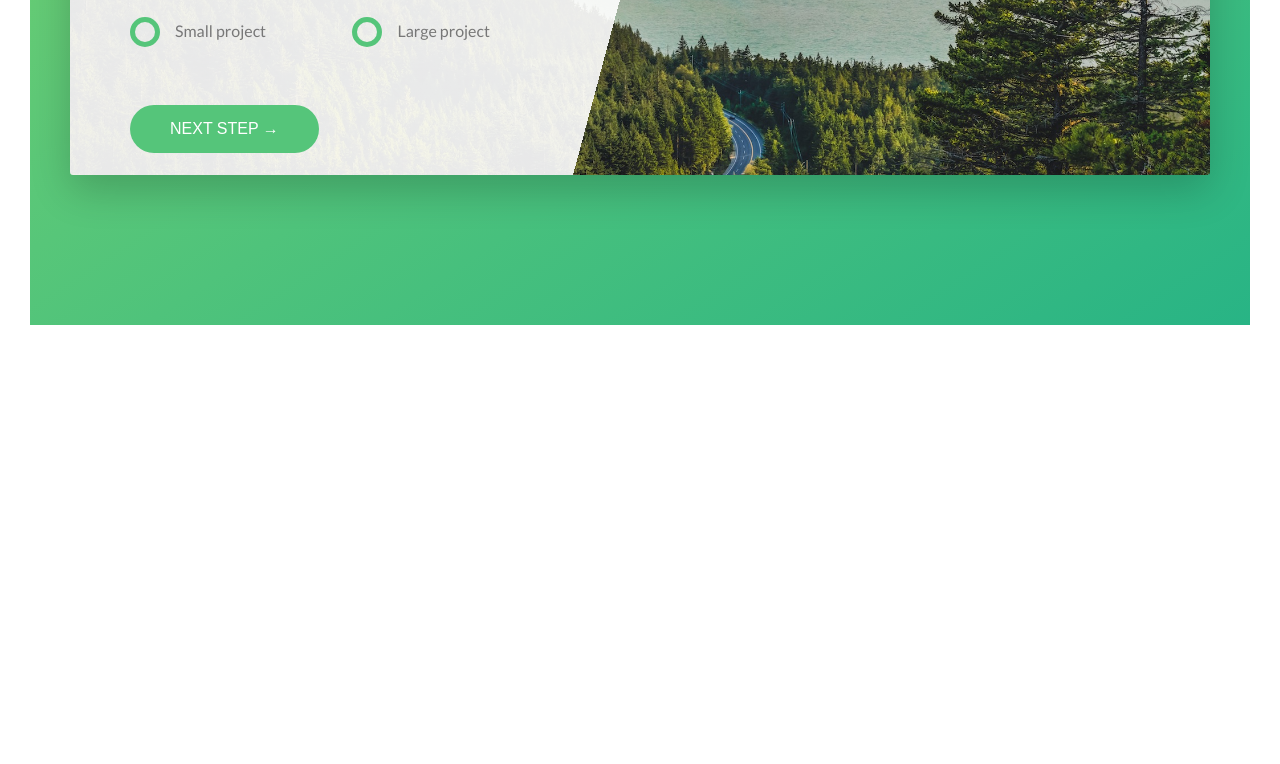
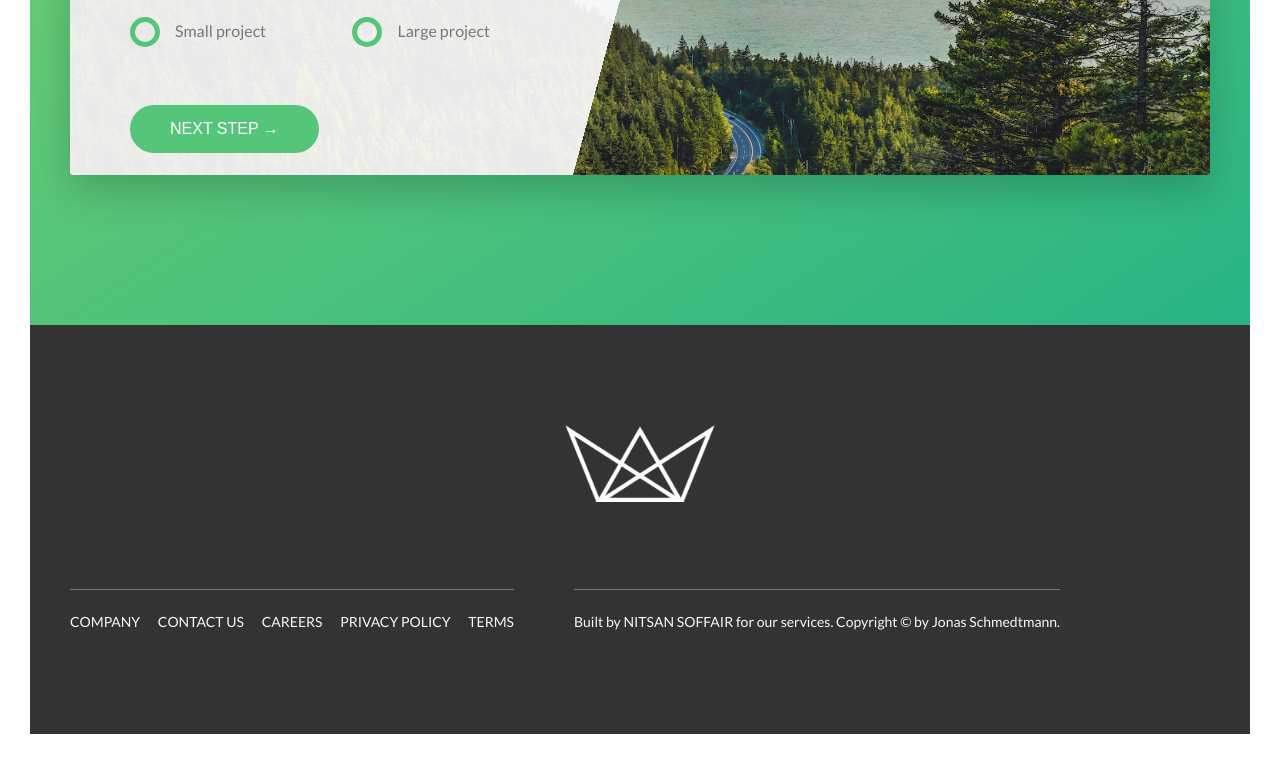
Before and after one commit to nitsansoffair/nitsansoffair, a website: page index.html in a window 1280 px wide. Shown: the part 5090-5854 px from the top of the page. Before the commit the page ends 5445 px from the top, so only its background shows below. Drawn offline with Linux system fonts and the light colour scheme.

Commit message:
Building the Footer

```diff
--- a/index.html
+++ b/index.html
@@ -327,6 +327,30 @@
         </section>
     </main>
 
+    <footer class="footer">
+        <div class="footer__logo-box">
+            <img src="img/logo-white.png" alt="Full logo" class="footer__logo"/>
+        </div>
+        <div class="row">
+            <div class="col-one-of-2">
+                <div class="footer__navigation">
+                    <ul class="footer__list">
+                        <li class="footer__item"><a href="#" class="footer__link">Company</a></li>
+                        <li class="footer__item"><a href="#" class="footer__link">Contact us</a></li>
+                        <li class="footer__item"><a href="#" class="footer__link">Careers</a></li>
+                        <li class="footer__item"><a href="#" class="footer__link">Privacy policy</a></li>
+                        <li class="footer__item"><a href="#" class="footer__link">Terms</a></li>
+                    </ul>
+                </div>
+            </div>
+            <div class="col-one-of-2">
+                <p class="footer__copyright">
+                    Built by <a href="" class="footer__link">Nitsan Soffair</a> for our services. Copyright &copy; by Jonas Schmedtmann.
+                </p>
+            </div>
+        </div>
+    </footer>
+
 <!--    <section class="grid-test">-->
 <!--        <div class="row">-->
 <!--            <div class="col-1-of-2">Col 1 of 2</div>-->
--- a/sass/abstracts/_variables.scss
+++ b/sass/abstracts/_variables.scss
@@ -13,6 +13,7 @@ $color-gray-light-1: #f7f7f7;
 $color-gray-light-2: #eee;
 $color-gray-dark: #777;
 $color-gray-dark-2: #999;
+$color-gray-dark-3: #333;
 
 $color-white: #fff;
 $color-black: #000;
--- /dev/null
+++ b/sass/layout/_footer.scss
@@ -0,0 +1,62 @@
+@import '../abstracts/variables';
+
+.footer {
+  background-color: $color-gray-dark-3;
+  padding: 10rem 0;
+  font-size: 1.4rem;
+  color: $color-gray-light-1;
+
+  &__logo-box {
+    text-align: center;
+    margin-bottom: 8rem;
+  }
+
+  &__logo {
+    width: 15rem;
+    height: auto;
+  }
+
+  &__navigation {
+    border-top: 1px solid $color-gray-dark;
+    padding-top: 2rem;
+    display: inline-block;
+  }
+
+  &__list {
+    list-style: none;
+  }
+
+  &__item {
+    display: inline-block;
+
+    &:not(:last-child) {
+      margin-right: 1.5rem;
+    }
+  }
+
+  &__link {
+    &:link,
+    &:visited {
+      color: $color-gray-light-1;
+      background-color: $color-gray-dark-3;
+      text-decoration: none;
+      text-transform: uppercase;
+      display: inline-block;
+      transition: all 0.2s;
+    }
+
+    &:hover,
+    &:active {
+      color: $color-primary;
+      box-shadow: 0 1rem 2rem rgba($color-black, .4);
+      transform: rotate(5deg) scale(1.3);
+    }
+  }
+
+  &__copyright {
+    border-top: 1px solid $color-gray-dark;
+    padding-top: 2rem;
+    width: 80%;
+    float: right;
+  }
+}
--- a/sass/main.scss
+++ b/sass/main.scss
@@ -15,6 +15,7 @@
 @import "components/form";
 @import "components/story";
 
+@import "layout/footer";
 @import "layout/grid";
 @import "layout/header";
 
```
Also changed, not shown: css/style.css.
